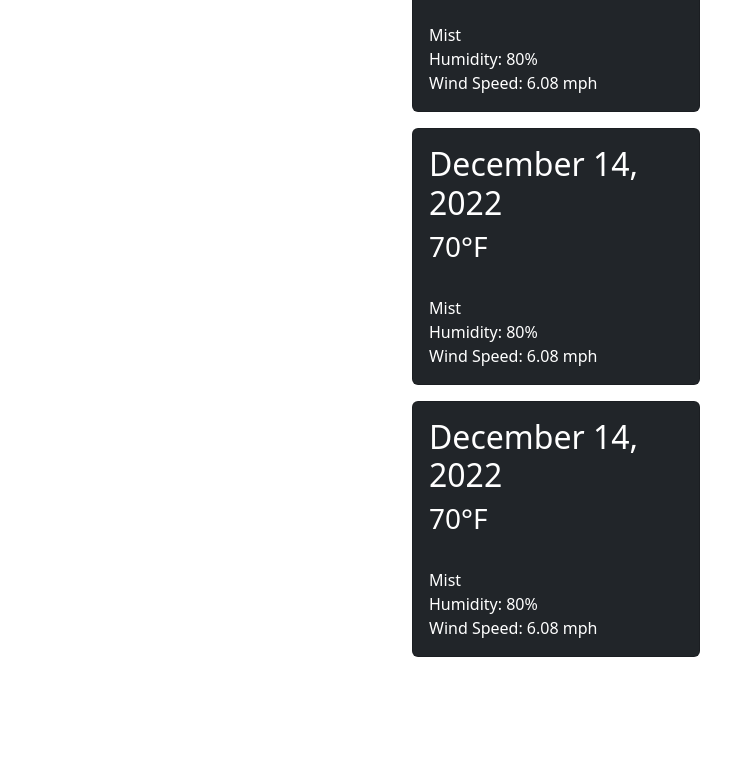
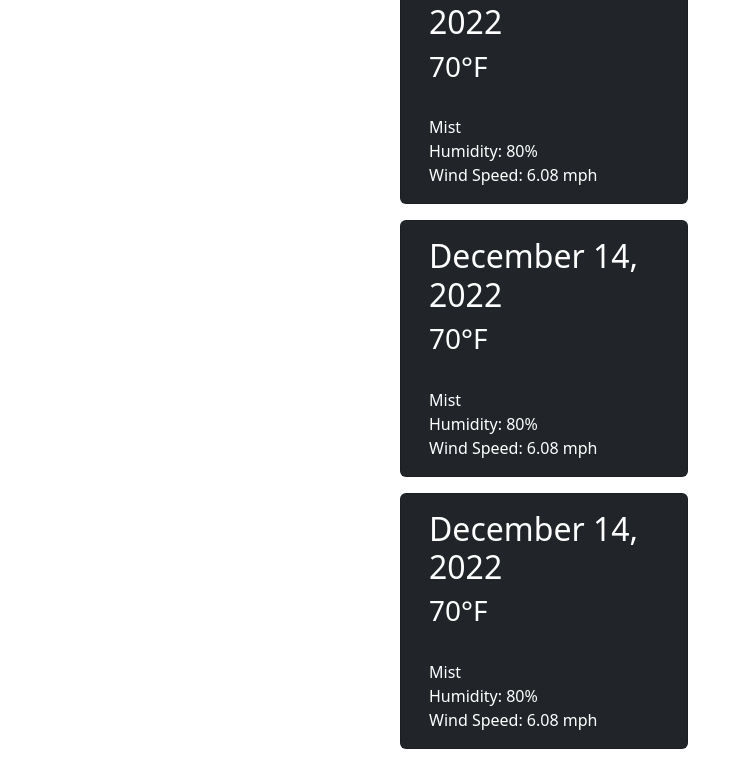
Before and after one commit to Maivory12/weather-dashboard, a plain HTML site: page index.html in a window 1280 px wide. Shown: the part 743-1500 px from the top of the page, without its empty margins (50-781 px from the left). Before the commit the page ends 1416 px from the top, so only its background shows below. Drawn offline with nearby package versions, Linux system fonts and the light colour scheme.

Commit message:
Added css styling to body section and also addedd row class ton col-6

```diff
--- a/assets/style.css
+++ b/assets/style.css
@@ -0,0 +1,8 @@
+body  {
+
+    display: flex;
+    justify-content: center;
+    align-items: center;
+    height: 200vh;
+
+}
--- a/index.html
+++ b/index.html
@@ -34,7 +34,7 @@
         </div>
       </div>
 
-      <div class="col-6">
+      <div class="col-6 row">
 
         <div class="card text-bg-dark mb-3" style="max-width: 18rem;">
           <div class="card-body">
```
